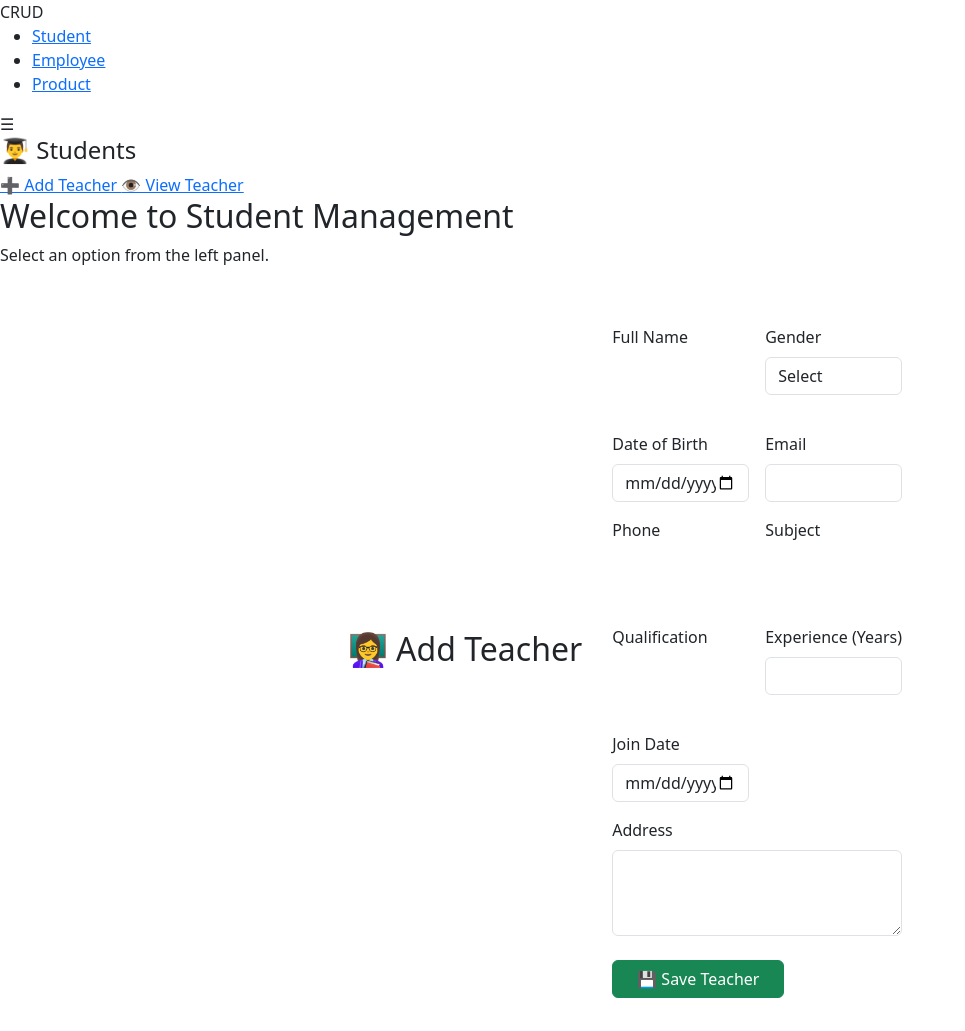
After one commit to ashishkushwahatopstech/SE_backend_01, a Django app: page /add-teacher in a window 1280 px wide. The commit adds this page. Shown: the whole page, without its empty margins (0-965 px from the left). Run offline with Django 5.2, Linux system fonts and the light colour scheme.

Commit message:
updated code

```diff
--- a/Project/002_school/school_app/admin.py
+++ b/Project/002_school/school_app/admin.py
@@ -3,3 +3,4 @@ from school_app.models import *
 # Register your models here.
 
 admin.site.register(add_students)
+admin.site.register(add_teachers)
--- a/Project/002_school/school_app/templates/base.html
+++ b/Project/002_school/school_app/templates/base.html
@@ -9,6 +9,7 @@
   <link rel="stylesheet" href="static/css/nav.css">
   <link rel="stylesheet" href="static/css/manage_student.css">
   <link rel="stylesheet" href="static/css/add_student.css">
+  <link rel="stylesheet" href="static/css/index.css">
 </head>
 <body>
 
--- a/Project/002_school/school_app/templates/manage_teacher.html
+++ b/Project/002_school/school_app/templates/manage_teacher.html
@@ -1 +1,33 @@
 {% extends 'base.html' %}
+
+
+{% block content %}
+
+<div class="erp-container">
+
+  <!-- LEFT SIDEBAR -->
+  <div class="sidebar">
+    <h4>👨‍🎓 Students</h4>
+
+    <a href="{% url 'add-teacher' %}" class="menu-btn">
+      ➕ Add Teacher
+    </a>
+
+    <a href="{% url 'view-teacher' %}" class="menu-btn">
+      👁 View Teacher
+    </a>
+  </div>
+
+  <!-- RIGHT CONTENT -->
+<div class="content">
+    <h2>Welcome to Student Management</h2>
+    <p>Select an option from the left panel.</p>
+    {% block teacher_content %}
+
+    {% endblock %}
+
+</div>
+
+</div>
+
+{% endblock %}
--- /dev/null
+++ b/Project/002_school/school_app/templates/teacher/add_teacher.html
@@ -0,0 +1,87 @@
+{% extends 'manage_teacher.html' %}
+
+{% block teacher_content %}
+
+<div class="container mt-4">
+    <h2 class="mb-4">👩‍🏫 Add Teacher</h2>
+
+    <form method="POST">
+        {% csrf_token %}
+
+        <div class="row g-3">
+
+            <!-- Full Name -->
+            <div class="col-md-6">
+                <label class="form-label">Full Name</label>
+                <input type="text" name="name" class="form-control" required>
+            </div>
+
+            <!-- Gender -->
+            <div class="col-md-6">
+                <label class="form-label">Gender</label>
+                <select name="gender" class="form-control" required>
+                    <option value="">Select</option>
+                    <option>Male</option>
+                    <option>Female</option>
+                </select>
+            </div>
+
+            <!-- DOB -->
+            <div class="col-md-6">
+                <label class="form-label">Date of Birth</label>
+                <input type="date" name="dob" class="form-control" required>
+            </div>
+
+            <!-- Email -->
+            <div class="col-md-6">
+                <label class="form-label">Email</label>
+                <input type="email" name="email" class="form-control">
+            </div>
+
+            <!-- Phone -->
+            <div class="col-md-6">
+                <label class="form-label">Phone</label>
+                <input type="text" name="phone" class="form-control" required>
+            </div>
+
+            <!-- Subject -->
+            <div class="col-md-6">
+                <label class="form-label">Subject</label>
+                <input type="text" name="subject" class="form-control" required>
+            </div>
+
+            <!-- Qualification -->
+            <div class="col-md-6">
+                <label class="form-label">Qualification</label>
+                <input type="text" name="qualification" class="form-control">
+            </div>
+
+            <!-- Experience -->
+            <div class="col-md-6">
+                <label class="form-label">Experience (Years)</label>
+                <input type="number" name="experience" class="form-control">
+            </div>
+
+            <!-- Join Date -->
+            <div class="col-md-6">
+                <label class="form-label">Join Date</label>
+                <input type="date" name="join_date" class="form-control">
+            </div>
+
+            <!-- Address -->
+            <div class="col-md-12">
+                <label class="form-label">Address</label>
+                <textarea name="address" class="form-control" rows="3"></textarea>
+            </div>
+
+        </div>
+
+        <!-- Submit Button -->
+        <div class="mt-4">
+            <button type="submit" class="btn btn-success px-4">💾 Save Teacher</button>
+        </div>
+
+    </form>
+</div>
+
+{% endblock %}
--- a/Project/002_school/school_app/urls.py
+++ b/Project/002_school/school_app/urls.py
@@ -11,6 +11,9 @@ urlpatterns = [
     path('notice-board', notice_board, name="notice-board"),
     path('add-student', add_student, name="add-student"),
     path('view-student', view_student, name="view-student"),
+    path('view-teacher', view_teacher, name="view-teacher"),
+    path('add-teacher', add_teacher, name="add-teacher"),
+    path('mng-teacher', manage_teacher, name="mng-teacher"),
 
 
 ]
--- a/Project/002_school/school_app/views.py
+++ b/Project/002_school/school_app/views.py
@@ -3,7 +3,15 @@ from school_app.models import *
 # Create your views here.
 
 def index(request):
-    return render(request, "index.html")
+    total_students = add_students.objects.count()
+    # total_teachers = add_teachers.objects.count()
+
+    return render(request, 'index.html', {
+        'total_students': total_students,
+        # 'total_teachers': total_teachers
+    })
+
+    # return render(request, "index.html")
 
 def manage_attendence(request):
     return render(request, "manage_attendence.html")
@@ -50,3 +58,41 @@ def add_student(request):
 def view_student(request):
     students = add_students.objects.all()
     return render(request, "view_student.html", {"students": students})
+
+def manage_teacher(request):
+    return render(request, "manage_teacher.html")
+
+
+def add_teacher(request):
+    if request.method == "POST":
+        data = request.POST
+        Name = data.get("name")
+        Gender = data.get("gender")
+        Dob = data.get("dob")
+        Email = data.get("email")
+        Phone = data.get("phone")
+        Subject = data.get("subject")
+        Qualifications = data.get("qualification")
+        Experience = data.get("experience")
+        Join_date = data.get("join_date")
+        Address = data.get("address")
+
+        add_teachers.objects.create(
+            Full_Name = Name,
+            Gender = Gender,
+            Dob = Dob,
+            Email = Email,
+            Phone = Phone,
+            Subject = Subject,
+            Qualifications = Qualifications,
+            Experience = Experience,
+            Join_Date = Join_date,
+            Address = Address
+        )
+        return redirect("mng-teacher")
+    # add_teachers.objects.all()
+    return render(request, "teacher/add_teacher.html", {"add_teachers": add_teachers})
+
+def view_teacher(request):
+    teachers = add_teachers.objects.all()
+    return render(request, "teacher/view_teacher.html", {"teachers": teachers})
```
Also changed, not shown: Project/002_school/school_app/models.py (+14 -0 lines), Project/002_school/school_app/templates/index.html (+86 -1 lines), Project/002_school/school_app/templates/teacher/view_teacher.html (added, +54 -0 lines), Project/002_school/static/css/index.css (added, +12 -0 lines), Project/002_school/db.sqlite3, Project/002_school/school_app/migrations/0004_add_teachers.py (added), Project/002_school/school_app/migrations/0005_add_teachers_qualifications.py (added).
